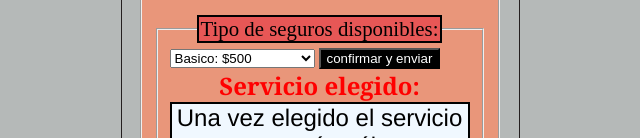
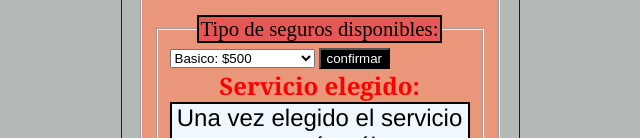
Before and after one commit to DDRRAKKENN/Calculadora-Final-html-css-js, a plain HTML site: page Index.html in a window 1280 px wide. Shown: the part 298-436 px from the top of the page, without its empty margins (320-960 px from the left). Drawn offline with Linux system fonts and the light colour scheme.

Commit message:
modificacion boton final

```diff
--- a/Index.html
+++ b/Index.html
@@ -53,7 +53,7 @@
               <option value="PREMIUM: valor de $1500">premium: $1500</option>
             </optgroup>
           </select>
-          <button class="send" id="send">confirmar y enviar</button>
+          <button class="send" id="send">confirmar</button>
           <label for="" ; id="final">Servicio elegido:</label>
           <div id="eleccion">
             Una vez elegido el servicio se mostrará cuál es su suscripción
```
